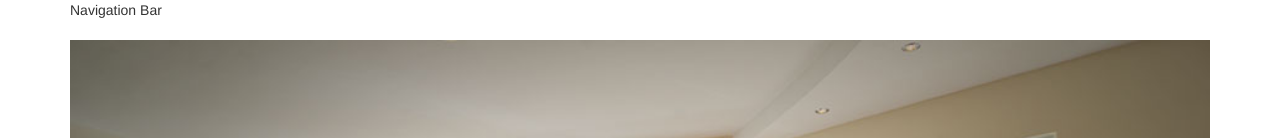
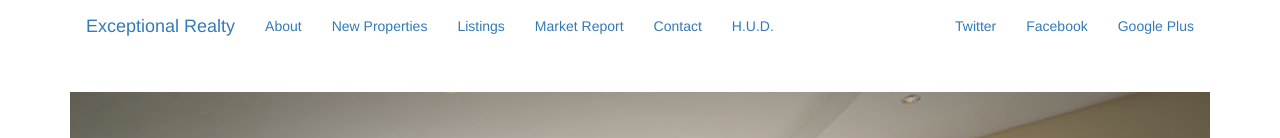
Before and after one commit to MargaritaKhodzka/bootstrap-project, a plain HTML site: page index.html in a window 1280 px wide. Shown: the top 138 px of the page. Drawn offline with nearby package versions, Linux system fonts and the light colour scheme.

Commit message:
add nav bar

```diff
--- a/index.html
+++ b/index.html
@@ -26,7 +26,33 @@
 
       <div class="row">
         <div class="col-sm-12">
-          Navigation Bar
+          <nav class="navbar navbar-expand-lg navbar-light bg-light">
+            <a class="navbar-brand" href="#">Exceptional Realty</a>
+
+            <div class="collapse navbar-collapse" id="navbarSupportedContent">
+              <!-- main nav links -->
+              <ul class="nav navbar-nav">
+                <li class="active"><a href="#">About</a></li>
+                <li><a href="#">New Properties</a></li>
+                <li><a href="#">Listings</a></li>
+                <li><a href="#">Market Report</a></li>
+                <li><a href="#">Contact</a></li>
+                <li><a href="#" target="_blank">H.U.D.</a></li>
+              </ul>
+              <!-- social nav links -->
+              <ul class="nav navbar-nav navbar-right">
+                <li>
+                  <a class="twit" href="#" title="Twitter">Twitter</a>
+                </li>
+                <li>
+                  <a class="fbook" href="#" title="Facebook">Facebook</a>
+                </li>
+                <li>
+                  <a class="gplus" href="#" title="Google Plus">Google Plus</a>
+                </li>
+              </ul>
+            </div>
+          </nav>
         </div> <!-- .col-sm-12 -->
       </div> <!-- .row -->
 
```
